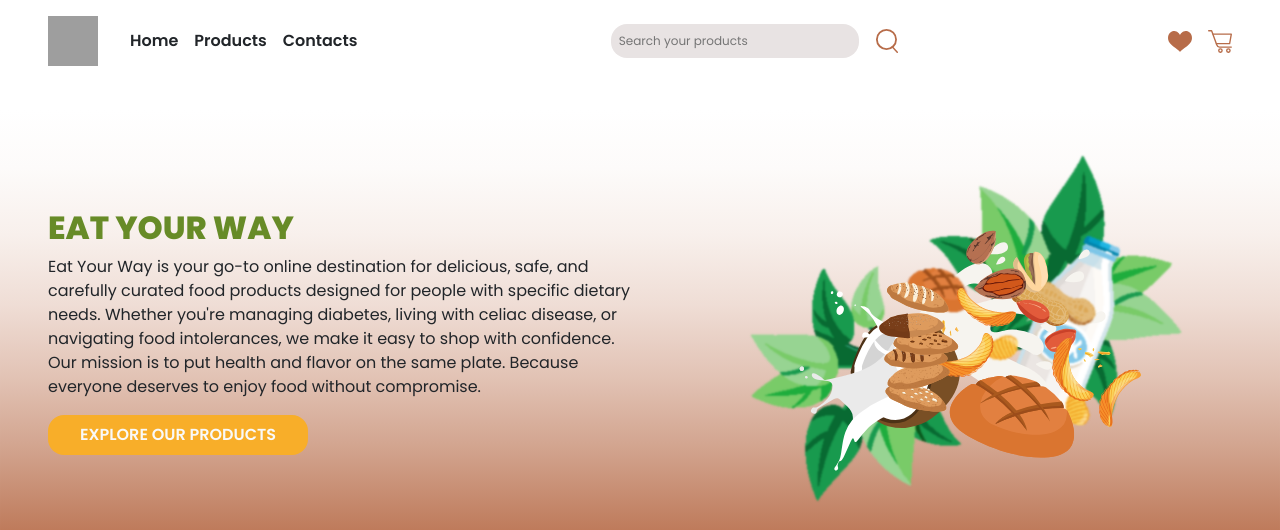
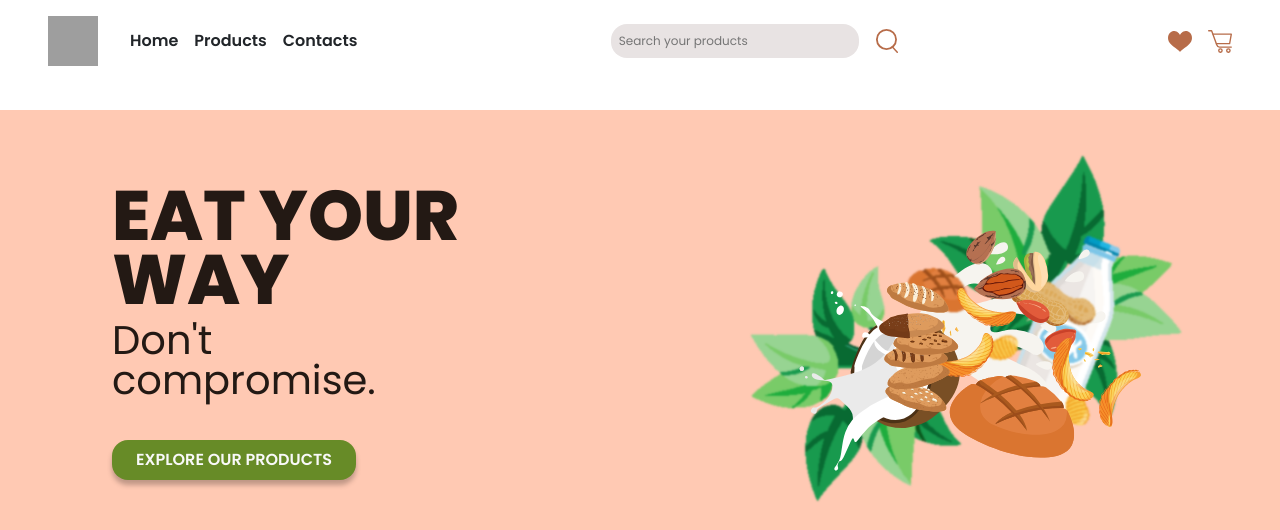
Before and after one commit to GiuseppeColucci95/project-work-team3, a React (Vite) app in the folder FRONTEND/: page / in a window 1280 px wide. Shown: the top 530 px of the page. Built offline with nearby package versions, Linux system fonts and the light colour scheme; grey boxes are pictures that could not be loaded.

Commit message:
edit jumbotron + description text

```diff
--- a/FRONTEND/src/index.css
+++ b/FRONTEND/src/index.css
@@ -109,21 +109,32 @@ main {
     min-height: 500px;
     .jumbo-container {
       width: 50%;
-      padding-left: 3rem;
+      padding-left: 7rem;
       .jumbo-title {
-        color: var(--primary);
+        color: var(--dark);
         font-weight: 800;
+        font-size: 70px;
+        line-height: 4rem;
+        padding-bottom: 0.rem;
+      }
+      .jumbo-text {
+        font-size: 40px;
+        color: var(--dark);
+        line-height: 2.5rem;
+        padding-bottom: 1.5rem;
       }
       .explore-btn {
         border-style: none;
         border-radius: 1rem;
-        padding: 0.5rem 2rem 0.5rem;
+        padding: 0.5rem 1.5rem 0.5rem;
         font-weight: 600;
-        background-color: var(--accent);
+        background: var(--primary);
         color: var(--light);
+        box-shadow: 0px 5px 5px rgba(0, 0, 0, 0.25);
+        cursor: pointer;
       }
       .explore-btn:hover {
-        background-color: var(--primary);
+        background-color: var(--accent);
       }
     }
   }
--- a/FRONTEND/src/pages/Homepage.jsx
+++ b/FRONTEND/src/pages/Homepage.jsx
@@ -13,8 +13,8 @@ export default function Homepage() {
       <section id="jumbotron" className="d-flex align-items-center jumbotron-container">
         <div className="jumbo-container">
           <h2 className="jumbo-title">EAT YOUR WAY</h2>
-          <p>
-            Eat Your Way is your go-to online destination for delicious, safe, and carefully curated food products designed for people with specific dietary needs. Whether you're managing diabetes, living with celiac disease, or navigating food intolerances, we make it easy to shop with confidence. Our mission is to put health and flavor on the same plate. Because everyone deserves to enjoy food without compromise.
+          <p className="jumbo-text">
+            Don't <br />compromise.
           </p>
           <button className="explore-btn">EXPLORE OUR PRODUCTS</button>
 
@@ -30,7 +30,7 @@ export default function Homepage() {
             </div>
             <div className="col-sm-12 col-md-12 col-lg-6">
               <p>
-                Lorem ipsum dolor sit amet, consectetur adipisicing elit. Ipsa asperiores suscipit aliquid eveniet libero ratione quia, sed ducimus ullam harum fugiat omnis similique sapiente deserunt reiciendis placeat accusamus corporis voluptates nihil quaerat id voluptate nulla odit. Eum eos non vitae laboriosam enim officiis ratione magnam doloribus, saepe architecto reiciendis, velit delectus dolorem sit, aliquid maiores cumque tenetur a id. Nobis temporibus amet fuga ipsam magni quaerat voluptas dicta debitis illo, consectetur, odio, corporis placeat laborum unde accusamus nesciunt voluptate ea.
+                <strong>Eat Your Way</strong> is your go-to online destination for delicious, safe, and carefully curated food products designed for people with specific dietary needs. Whether you're managing diabetes, living with celiac disease, or navigating food intolerances, we make it easy to shop with confidence. <br />Our mission is to put health and flavor on the same plate. Because everyone deserves to enjoy food without compromise.
               </p>
             </div>
           </div>
```
Also changed, not shown: FRONTEND/public/img/jumbotron.svg.
